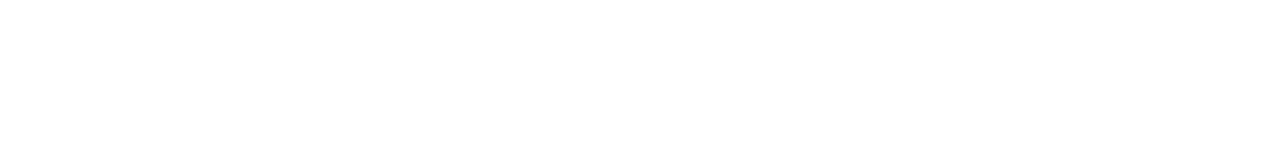
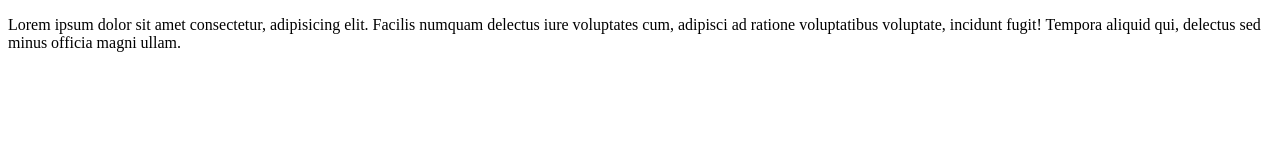
Before and after one commit to nievesjm/proyectoDemoCursoPrework, a plain HTML site: page index.html in a window 1280 px wide. Drawn offline with Linux system fonts and the light colour scheme.

Commit message:
first commit

```diff
--- a/index.html
+++ b/index.html
@@ -7,6 +7,6 @@
     <title>Hola Nieves</title>
 </head>
 <body>
-
+    <p>Lorem ipsum dolor sit amet consectetur, adipisicing elit. Facilis numquam delectus iure voluptates cum, adipisci ad ratione voluptatibus voluptate, incidunt fugit! Tempora aliquid qui, delectus sed minus officia magni ullam.</p>
 </body>
 </html>
```
